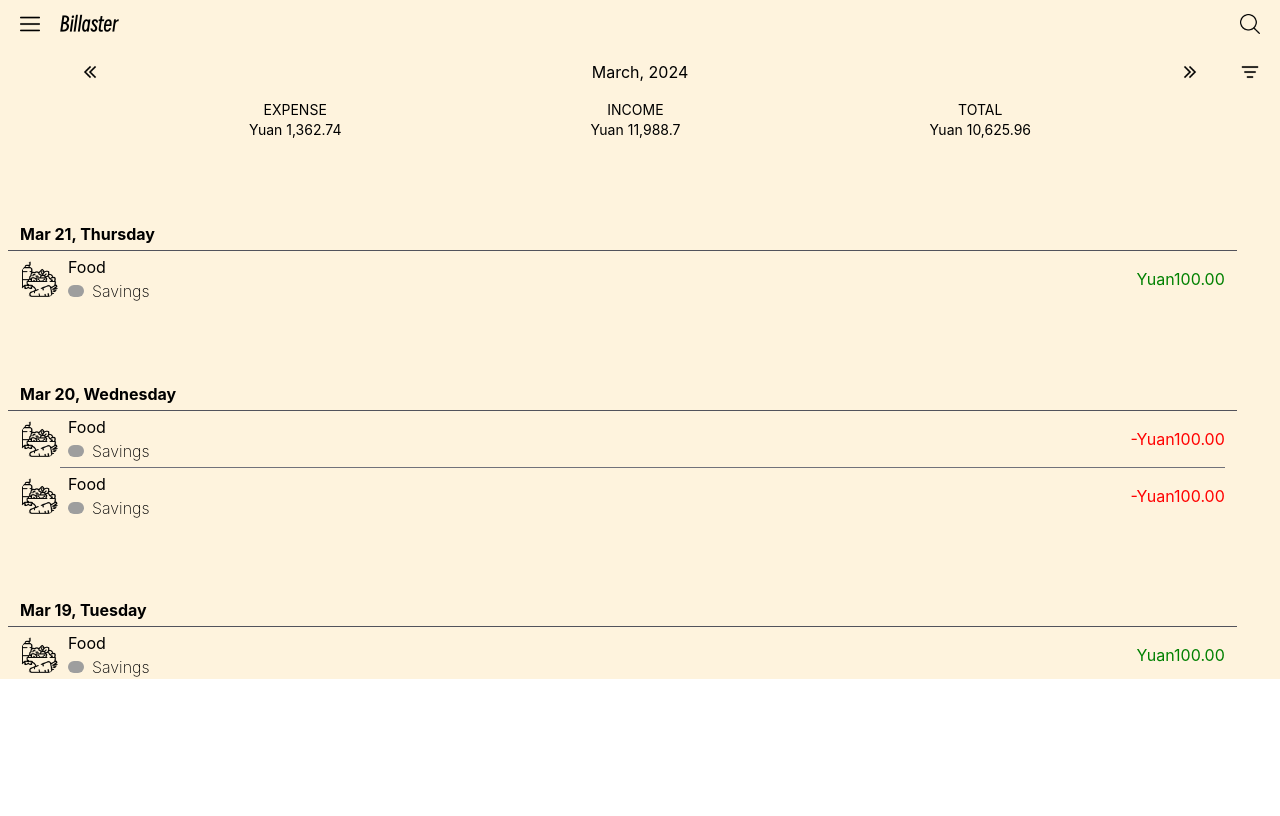
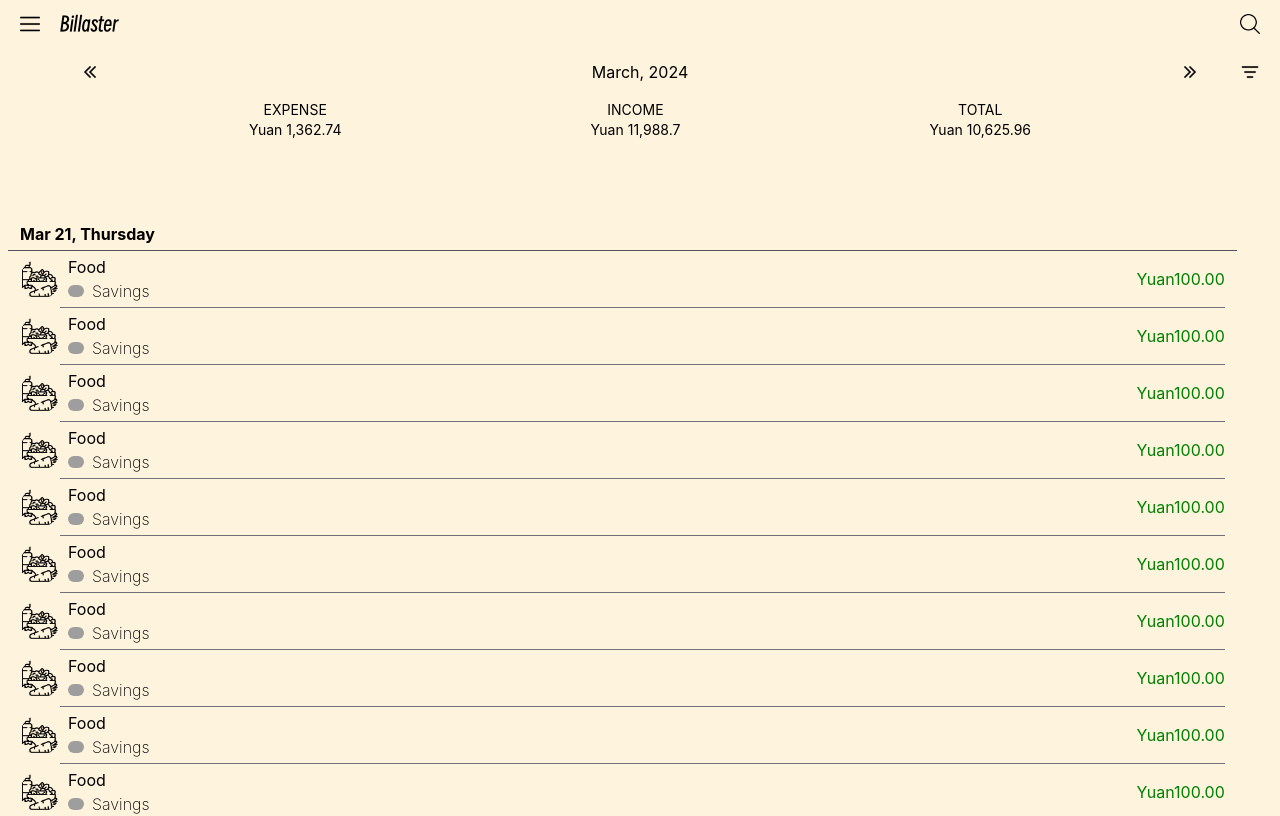
Before and after one commit to redbirdztc/billaster, a React (Create React App) app: page / in a window 1280 px wide. Shown: the top 816 px of the page. Built offline with nearby package versions, Linux system fonts and the light colour scheme; grey boxes are pictures that could not be loaded.

Commit message:
feat:sync

```diff
--- a/src/App.js
+++ b/src/App.js
@@ -9,37 +9,44 @@ import MonthlyRecords from './monthly_records';
 import UpperDrawer from './upper_drawer';
 
 function App() {
-  const [movement, setMovement] = useState(0);
+  const [headerMovement, setHeaderMovement] = useState(0);
+  const [recordsMovement, setRecordsMovement] = useState(0);
   const [startY, setStartY] = useState(0);
 
   const handleTouchStart = (event) => {
     setStartY(event.touches[0].clientY);
   };
 
-  const handleTouchMove = (event) => {
+  const handleTouchMove = (movement, maxMovement, setter) => (event) => {
     const touchY = event.touches[0].clientY;
-    const diffY = startY - touchY;
-    setMovement(-diffY);
+    var diffY = movement + (startY - touchY);
+
+    if (diffY < 0) {
+      diffY = 0
+    } else if (diffY > maxMovement) {
+      diffY = maxMovement
+    }
+
+    setter(diffY);
   };
 
   return (
-    <div onTouchStart={handleTouchStart} onTouchMove={handleTouchMove}>
-      <div className='z-10'>
-        <UpperDrawer movement={movement} maxMovement={96} zIndex={10}>
-          <div className='App-background bg-blend-normal'>
-            <Header key="0" />
-            <FilterBar key="1" />
-            <StatisticBar key="2" expense={1362.74} income={11988.7} />
+    <div >
+      <div  onTouchStart={handleTouchStart} onTouchMove={handleTouchMove(headerMovement, 96, setHeaderMovement)}>
+        <UpperDrawer movement={headerMovement} maxMovement={96} >
+          <div className='App-background  z-10'>
+            <Header/>
+            <FilterBar/>
+            <StatisticBar expense={1362.74} income={11988.7} />
           </div>
         </UpperDrawer>
       </div>
 
-      <div className='top-36 absolute  w-full z-0' >
-        <UpperDrawer movement={movement} maxMovement={180}>
-          <div className='App-background bg-blend-normal' style={{ height: 'calc(100% - 9rem)' }} >
+      <div className='top-36  w-full' onTouchStart={handleTouchStart} onTouchMove={handleTouchMove(recordsMovement, 180, setRecordsMovement)}>
+
+          <div className='App-background z-0' style={{ height: 'calc(100% - 9rem)' }} >
             <MonthlyRecords records={[]}></MonthlyRecords>
           </div>
-        </UpperDrawer>
       </div>
     </div>
   );
--- a/src/monthly_records.js
+++ b/src/monthly_records.js
@@ -65,6 +65,22 @@ const MonthlyRecords = ({ records }) => {
             isExpense: false
         },
     ]
+    for (var i = 0; i < 20; i++) {
+        records.push({
+            date: new Date(new Date().setDate(new Date().getDate() + 1)),
+            category: {
+                "icon": FoodIcon,
+                "code": "Food"
+            },
+            account: {
+                "icon": PiggyBank,
+                "code": "Savings"
+            },
+            amount: 100,
+            unit: "Yuan",
+            isExpense: false
+        })
+    }
 
     // records 按照日期分组并按照日期倒序排序
     const recordsByDate = records.reduce((acc, record) => {
--- a/src/tailwind_output.css
+++ b/src/tailwind_output.css
@@ -535,6 +535,10 @@ video {
   --tw-backdrop-sepia:  ;
 }
 
+.fixed {
+  position: fixed;
+}
+
 .absolute {
   position: absolute;
 }
@@ -621,6 +625,10 @@ video {
 
 .z-10 {
   z-index: 10;
+}
+
+.z-20 {
+  z-index: 20;
 }
 
 .mr-auto {
--- a/src/upper_drawer.js
+++ b/src/upper_drawer.js
@@ -3,31 +3,20 @@ import PropTypes from "prop-types";
 
 import "./App.css"
 
-const UpperDrawer = ({ movement, maxMovement, children, zIndex, height }) => {
-    if (movement > 0) {
-        movement = 0
-    }
-
-    if (movement < -maxMovement) {
-        movement = -maxMovement
+const UpperDrawer = ({ movement, children,  height }) => {
+    const style = {
+        transform: `translateY(calc(${-movement}px)) `,
+        height: height,
+        transformOrigin: "top",
+        transition: "transform 0.1s"
     }
 
     console.log(movement)
-
-    const style = {
-        zIndex: zIndex,
-        transform: `translateY(calc(${movement}px)) `,
-        height: height,
-        transformOrigin: "top",
-        transition: "transform 0.5s",
-    }
-
     return (
         <div style={style} className="
             w-full
             top-0
             left-0
-            absolute
             overflow-hidden">
             {children}
         </div>
@@ -36,10 +25,9 @@ const UpperDrawer = ({ movement, maxMovement, children, zIndex, height }) => {
 
 UpperDrawer.propTypes = {
     movement: PropTypes.number.isRequired,
-    maxMovement: PropTypes.number.isRequired,
     children: PropTypes.node.isRequired,
-    zIndex: PropTypes.number.isRequired,
     height: PropTypes.string,
+    zIndex: PropTypes.number
 }
 
 export default UpperDrawer;
```
